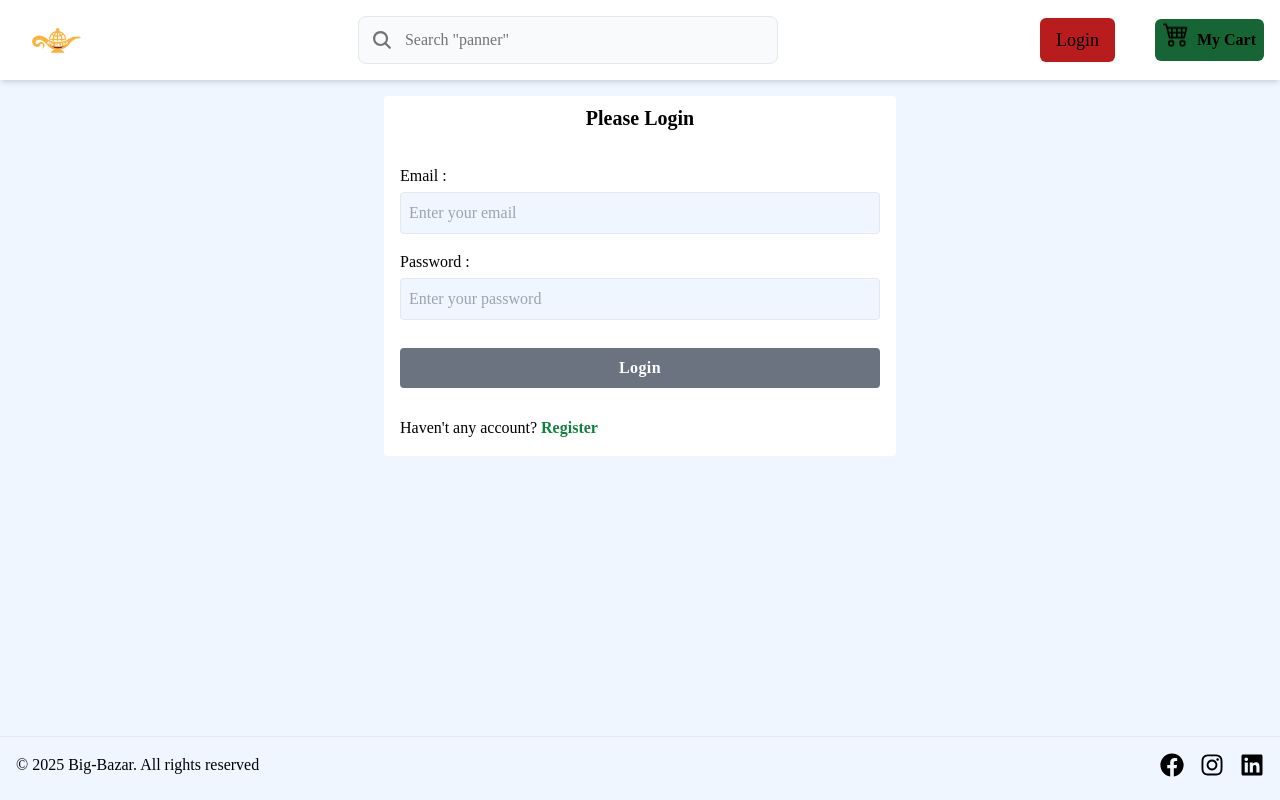
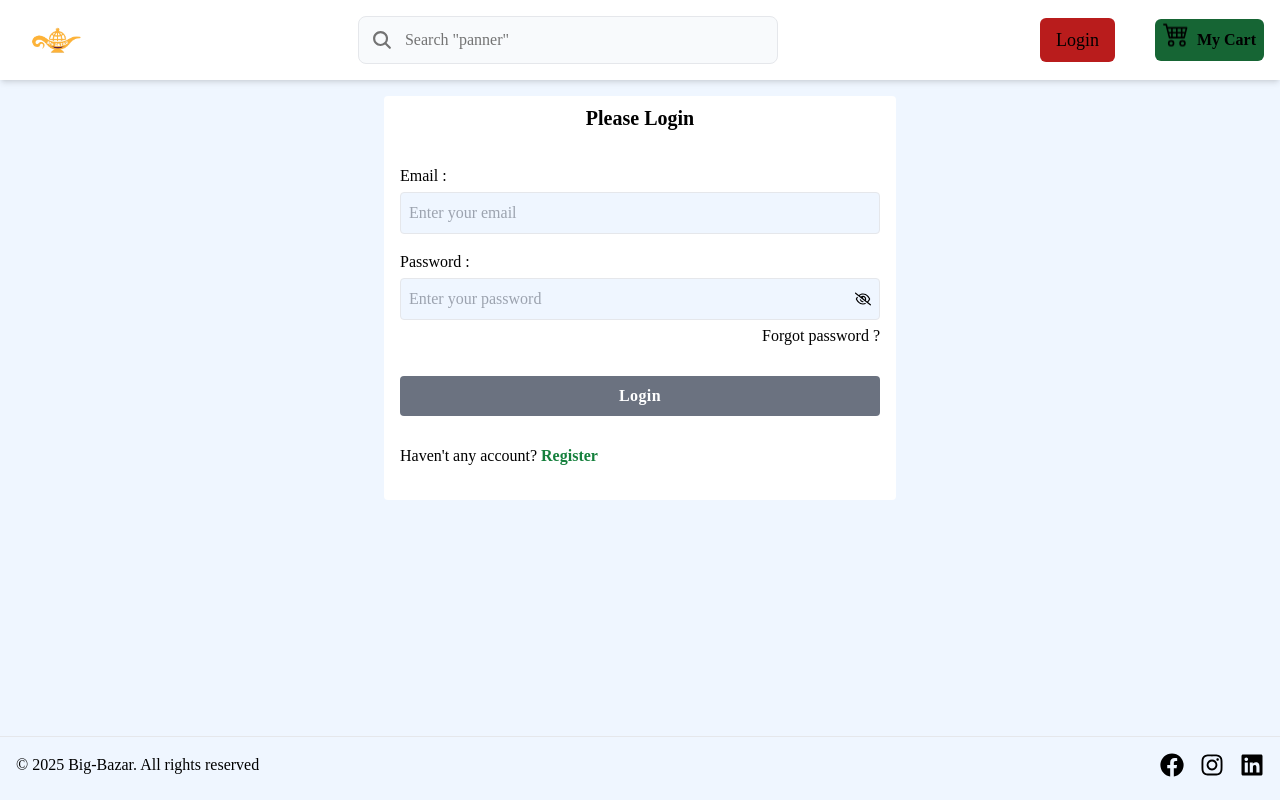
Before and after one commit to shahriar2880/big-bazar, a React (Vite) app in the folder client/: page /login in a window 1280 px wide. Built offline with nearby package versions, Linux system fonts and the light colour scheme.

Commit message:
complete login form and redirect to home page

```diff
--- a/client/src/pages/Login.jsx
+++ b/client/src/pages/Login.jsx
@@ -1,16 +1,17 @@
-import React, { useState } from 'react'
-import { Link, useNavigate } from 'react-router-dom';
+import React, { useState } from "react";
+import { Link, useNavigate } from "react-router-dom";
 import SummaryApi from "../common/SummaryApi";
 import Axios from "../utils/Axios";
 import AxiosToastError from "../utils/AxiosToastError";
-import toast from 'react-hot-toast';
+import toast from "react-hot-toast";
+import { FaRegEye, FaRegEyeSlash } from "react-icons/fa6";
 
 const Login = () => {
   const [data, setData] = useState({
     email: "",
-      password: ""
+    password: "",
   });
-  const [showPassword] = useState(false);
+  const [showPassword,setShowPassword] = useState(false);
   const navigate = useNavigate();
   const handleChange = (e) => {
     const { name, value } = e.target;
@@ -23,7 +24,7 @@ const Login = () => {
     });
   };
 
-  const validedValue = Object.values(data).every(el => el)
+  const validedValue = Object.values(data).every((el) => el);
 
   const handleSubmit = async (e) => {
     e.preventDefault();
@@ -31,36 +32,36 @@ const Login = () => {
     try {
       const response = await Axios({
         ...SummaryApi.login,
-          data : data
-      })
+        data: data,
+      });
 
-      if(response.data.error){
-          toast.error(response.data.message)
+      if (response.data.error) {
+        toast.error(response.data.message);
       }
 
-      if(response.data.success){
-          toast.success(response.data.message)
+      if (response.data.success) {
+        toast.success(response.data.message);
         setData({
-              email : "",
-              password : "",
-          })
-          navigate("/")
+          email: "",
+          password: "",
+        });
+        navigate("/");
       }
-
     } catch (error) {
-      AxiosToastError(error)
+      AxiosToastError(error);
     }
-
   };
 
   return (
-    <section className='w-full  h-[80vh] container mx-auto px-2'>
+    <section className="w-full  h-[80vh] container mx-auto px-2">
       <div className="bg-white my-4 w-full max-w-lg mx-auto rounded flex flex-col p-2">
         <p className="text-center text-lg font-bold sm:text-xl">Please Login</p>
-        <form className="grid gap-4 mt-6 p-2">
+        <form className="grid gap-4 mt-6 p-2" onSubmit={handleSubmit}>
           {/* Email Input */}
           <div className="grid gap-1">
-                <label htmlFor="email" className="text-sm sm:text-base">Email :</label>
+            <label htmlFor="email" className="text-sm sm:text-base">
+              Email :
+            </label>
             <input
               type="email"
               id="email"
@@ -73,19 +74,30 @@ const Login = () => {
           </div>
           {/* Password Input */}
           <div className="grid gap-1">
-                <label htmlFor="password" className="text-sm sm:text-base">Password :</label>
+            <label htmlFor="password">Password :</label>
             <div className="bg-blue-50 p-2 border rounded outline-none flex items-center focus:border-primary-200">
               <input
                 type={showPassword ? "text" : "password"}
                 id="password"
-                    className="w-full outline-none bg-blue-50"
+                className="w-full bg-blue-50 outline-none"
                 name="password"
                 value={data.password}
                 onChange={handleChange}
                 placeholder="Enter your password"
               />
-
+              <div
+                onClick={() => setShowPassword((preve) => !preve)}
+                className="cursor-pointer"
+              >
+                {showPassword ? <FaRegEye /> : <FaRegEyeSlash />}
               </div>
+            </div>
+            <Link
+              to={"/forgot-password"}
+              className="block ml-auto hover:text-primary-200"
+            >
+              Forgot password ?
+            </Link>
           </div>
           {/* Login Button */}
           <button
@@ -106,10 +118,11 @@ const Login = () => {
               Register
             </Link>
           </p>
+          <p></p>
         </form>
       </div>
     </section>
-  )
-}
+  );
+};
 
-export default Login
+export default Login;
```
Lines whose indentation alone changed are shown as unchanged.
